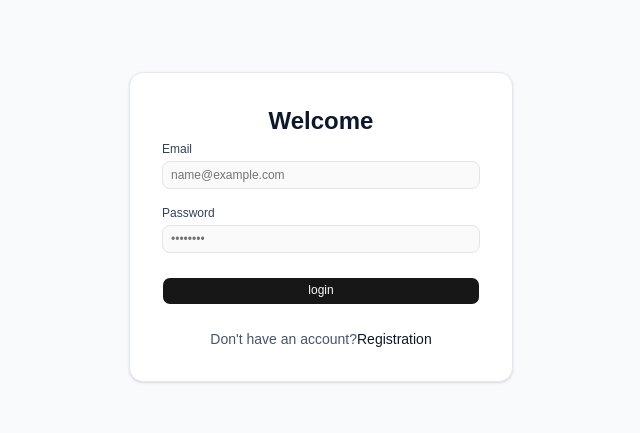
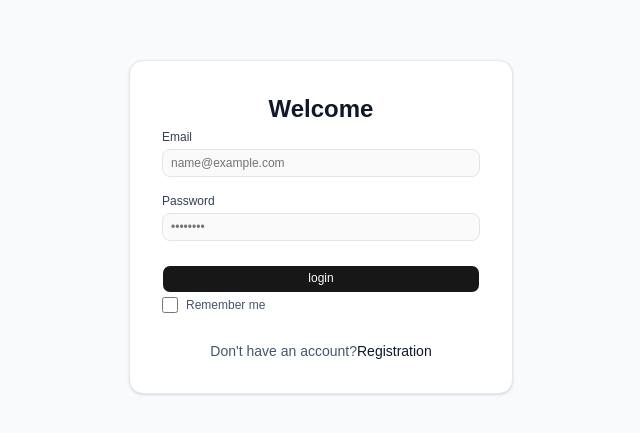
Before and after one commit to Xakse337/task, a React (Vite) app: page /login in a window 1280 px wide. Shown: the part 173-606 px from the top of the page, without its empty margins (319-959 px from the left). Built offline with nearby package versions, Linux system fonts and the light colour scheme.

Commit message:
feat: add remember me system

```diff
--- a/src/pages/login/login.tsx
+++ b/src/pages/login/login.tsx
@@ -9,6 +9,7 @@ import { Link, useNavigate } from "react-router-dom";
 function LoginPage() {
   const [email, setEmail] = useState("");
   const [password, setPassword] = useState("");
+  const [rememberMe, setRememberMe] = useState(false);
   const navigate = useNavigate();
   const dispatch = useDispatch();
 
@@ -25,6 +26,7 @@ function LoginPage() {
           setLogin({
             token: response.token,
             email: response.user.email,
+            rememberMe: rememberMe,
           })
         );
       }
@@ -74,6 +76,21 @@ function LoginPage() {
           </Button>
         </form>
 
+        <div className="flex items-center space-x-2 py-1">
+          <input
+            type="checkbox"
+            checked={rememberMe}
+            onChange={(e) => setRememberMe(e.target.checked)}
+            className="h-4 w-4 rounded border-slate-300 text-slate-900 focus:ring-slate-900 cursor-pointer"
+          />
+          <label
+            htmlFor="remember"
+            className="text-xs font-medium text-slate-600 cursor-pointer select-none"
+          >
+            Remember me
+          </label>
+        </div>
+
         <div className="text-center mt-6 text-sm text-slate-600">
           Don't have an account?
           <Link
--- a/src/store/slices/authSlice.ts
+++ b/src/store/slices/authSlice.ts
@@ -21,15 +21,21 @@ const authSlice = createSlice({
   reducers: {
     setLogin: (
       state,
-      action: PayloadAction<{ token: string; email: string }>
+      action: PayloadAction<{
+        token: string;
+        email: string;
+        rememberMe: boolean;
+      }>
     ) => {
-      const { token, email } = action.payload;
+      const { token, email, rememberMe } = action.payload;
       state.isLogged = true;
-      state.email = action.payload.email;
+      state.email = email;
       state.token = token;
 
-      localStorage.setItem("token", token);
-      localStorage.setItem("email", email);
+      if (rememberMe) {
+        localStorage.setItem("token", token);
+        localStorage.setItem("email", email);
+      }
     },
     setLogout: (state) => {
       state.isLogged = false;
```
